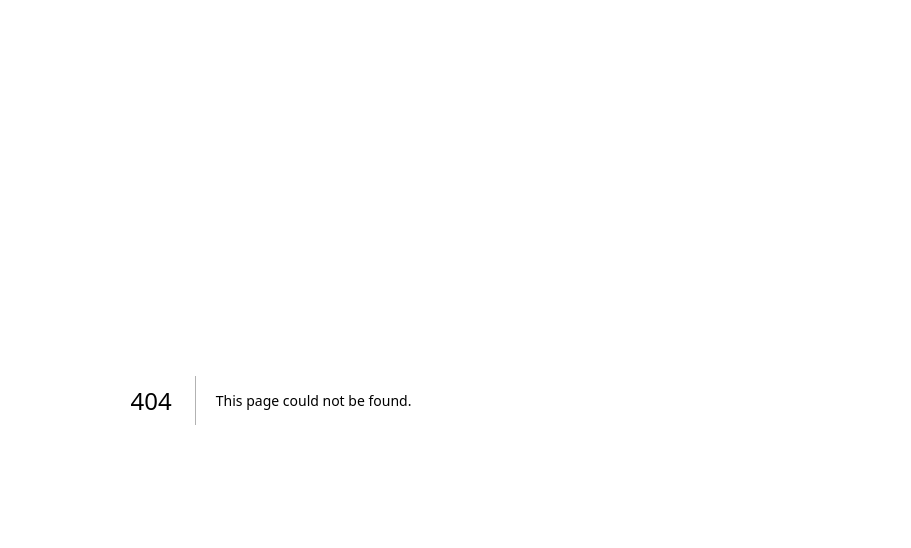
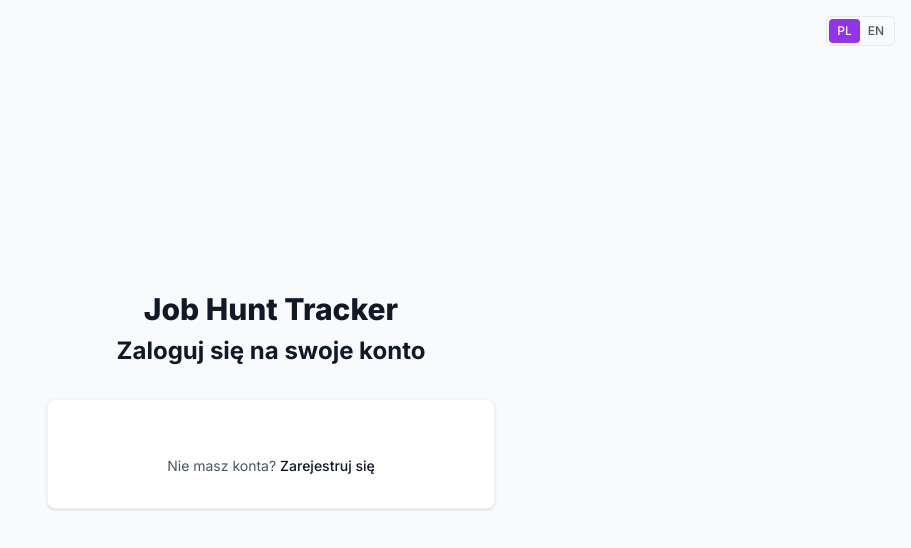
Before and after one commit to s18914/job-hunt-tracker, a Next.js app: page /signin in a window 1280 px wide. Before the commit this address had no page. Shown: the top 548 px of the page, without its empty margins (369-1280 px from the left). Built offline with nearby package versions, Linux system fonts and the light colour scheme; no server answers.

Commit message:
Add sign in and sign up pages

```diff
--- /dev/null
+++ b/app/(auth)/layout.tsx
@@ -0,0 +1,38 @@
+import { Suspense } from 'react'
+import { getDictionary, getLocale } from '@/lib/i18n/server'
+import { I18nProvider } from '../components/I18nProvider'
+import LanguageSwitcher from '../components/LanguageSwitcher'
+
+export default function AuthLayout({
+  children,
+}: {
+  children: React.ReactNode
+}) {
+  // The language is read from a cookie, which is dynamic data,
+  // so with dynamicIO it has to be rendered inside <Suspense>
+  return (
+    <Suspense>
+      <LocalizedAuthLayout>{children}</LocalizedAuthLayout>
+    </Suspense>
+  )
+}
+
+async function LocalizedAuthLayout({
+  children,
+}: {
+  children: React.ReactNode
+}) {
+  const locale = await getLocale()
+  const t = await getDictionary()
+
+  return (
+    <I18nProvider locale={locale} dictionary={t}>
+      <div className="relative">
+        <div className="absolute right-4 top-4">
+          <LanguageSwitcher />
+        </div>
+        {children}
+      </div>
+    </I18nProvider>
+  )
+}
--- /dev/null
+++ b/app/(auth)/signin/page.tsx
@@ -0,0 +1,35 @@
+import Link from 'next/link'
+import { getDictionary } from '@/lib/i18n/server'
+
+export default async function SignInPage() {
+  const t = await getDictionary()
+
+  return (
+    <div className="min-h-screen flex flex-col justify-center py-12 sm:px-6 lg:px-8 bg-gray-50 dark:bg-[#121212]">
+      <div className="sm:mx-auto sm:w-full sm:max-w-md">
+        <h1 className="text-center text-3xl font-extrabold text-gray-900 dark:text-white">
+          Job Hunt Tracker
+        </h1>
+        <h2 className="mt-2 text-center text-2xl font-bold text-gray-900 dark:text-white">
+          {t.auth.signInTitle}
+        </h2>
+      </div>
+
+      <div className="mt-8 sm:mx-auto sm:w-full sm:max-w-md">
+        <div className="bg-white dark:bg-[#1A1A1A] py-8 px-4 shadow sm:rounded-lg sm:px-10 border border-gray-100 dark:border-dark-border-subtle">
+          <div className="mt-6 text-center">
+            <p className="text-sm text-gray-600 dark:text-gray-400">
+              {t.auth.noAccount}{' '}
+              <Link
+                href="/signup"
+                className="font-medium text-gray-900 hover:text-gray-700 dark:text-gray-300 dark:hover:text-gray-100"
+              >
+                {t.nav.signUp}
+              </Link>
+            </p>
+          </div>
+        </div>
+      </div>
+    </div>
+  )
+}
--- /dev/null
+++ b/app/(auth)/signup/page.tsx
@@ -0,0 +1,35 @@
+import Link from 'next/link'
+import { getDictionary } from '@/lib/i18n/server'
+
+export default async function SignUpPage() {
+  const t = await getDictionary()
+
+  return (
+    <div className="min-h-screen flex flex-col justify-center py-12 sm:px-6 lg:px-8 bg-gray-50 dark:bg-[#121212]">
+      <div className="sm:mx-auto sm:w-full sm:max-w-md">
+        <h1 className="text-center text-3xl font-extrabold text-gray-900 dark:text-white">
+          Job Hunt Tracker
+        </h1>
+        <h2 className="mt-2 text-center text-2xl font-bold text-gray-900 dark:text-white">
+          {t.auth.signUpTitle}
+        </h2>
+      </div>
+
+      <div className="mt-8 sm:mx-auto sm:w-full sm:max-w-md">
+        <div className="bg-white dark:bg-[#1A1A1A] py-8 px-4 shadow sm:rounded-lg sm:px-10 border border-gray-100 dark:border-dark-border-subtle">
+          <div className="mt-6 text-center">
+            <p className="text-sm text-gray-600 dark:text-gray-400">
+              {t.auth.haveAccount}{' '}
+              <Link
+                href="/signin"
+                className="font-medium text-gray-900 hover:text-gray-700 dark:text-gray-300 dark:hover:text-gray-100"
+              >
+                {t.nav.signIn}
+              </Link>
+            </p>
+          </div>
+        </div>
+      </div>
+    </div>
+  )
+}
```
